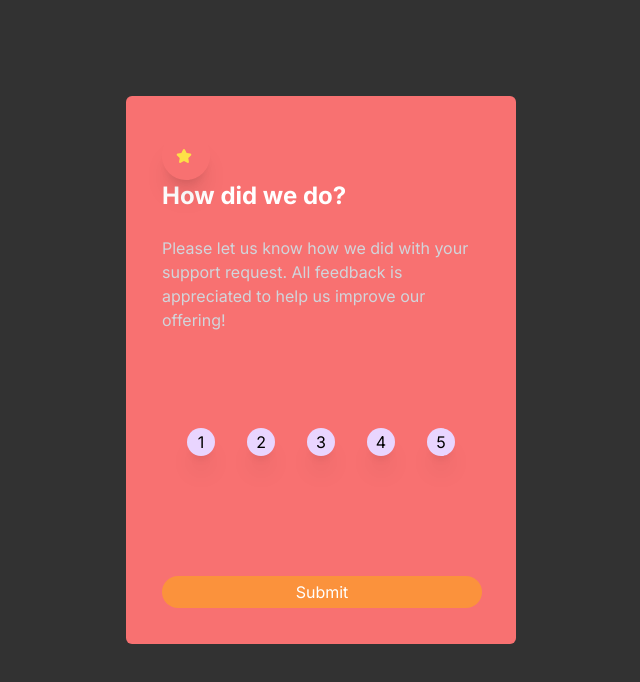
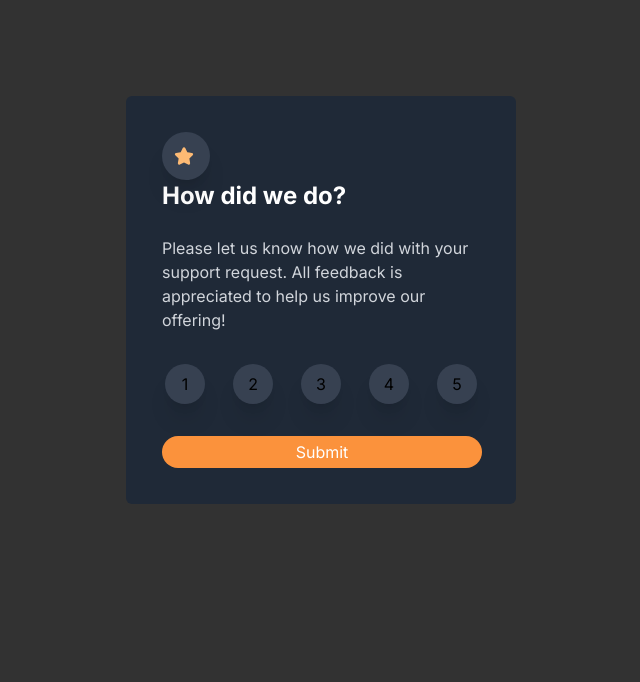
Before and after one commit to katsisaac50/interactive-rating-component-main, a Next.js app: page / in a window 1280 px wide. Shown: the top 682 px of the page, without its empty margins (319-959 px from the left). Built offline with nearby package versions, Linux system fonts and the light colour scheme.

Commit message:
polishing on css

```diff
--- a/src/app/page.js
+++ b/src/app/page.js
@@ -3,9 +3,9 @@ import Image from 'next/image'
 export default function Home() {
   return (
     <main className="flex min-h-screen flex-col items-center justify-between p-24">
-      <div className="p-9 rounded-md bg-red-400 max-w-[390px] mx-auto">
-      <div className="relative w-12 h-12 bg-white-200 rounded-full flex justify-center items-center  p-5 shadow-xl">
-      <svg class="absolute w-4 h-4 text-yellow-300 mr-1" aria-hidden="true" xmlns="http://www.w3.org/2000/svg" fill="currentColor" viewBox="0 0 22 20">
+      <div className="p-9 rounded-md bg-gray-800 max-w-[390px] mx-auto">
+      <div className="relative w-12 h-12 bg-gray-700 rounded-full flex justify-center items-center  p-5 shadow-xl">
+      <svg class="absolute w-5 h-5 text-orange-300 mr-1" aria-hidden="true" xmlns="http://www.w3.org/2000/svg" fill="currentColor" viewBox="0 0 22 20">
         <path d="M20.924 7.625a1.523 1.523 0 0 0-1.238-1.044l-5.051-.734-2.259-4.577a1.534 1.534 0 0 0-2.752 0L7.365 5.847l-5.051.734A1.535 1.535 0 0 0 1.463 9.2l3.656 3.563-.863 5.031a1.532 1.532 0 0 0 2.226 1.616L11 17.033l4.518 2.375a1.534 1.534 0 0 0 2.226-1.617l-.863-5.03L20.537 9.2a1.523 1.523 0 0 0 .387-1.575Z"/>
     </svg>
       </div>
@@ -13,25 +13,23 @@ export default function Home() {
       <p className="text-lg leading-8 text-gray-300 text-sm md:text-base">Please let us know how we did with your support request. All feedback is appreciated
       to help us improve our offering!
       </p>
-      <div class="py-24 flex items-center justify-center space-x-8">
-      <div class="relative w-7 h-7 bg-purple-200 rounded-full flex justify-center items-center text-center p-3 shadow-xl">
+      <div class="py-8 flex items-center justify-center space-x-7">
+      <div class="relative w-7 h-7 bg-gray-700 rounded-full flex justify-center items-center text-center p-5 shadow-xl">
       1
    </div>
-   <div class="relative w-7 h-7 bg-purple-200 rounded-full flex justify-center items-center text-center p-3 shadow-xl">
+   <div class="relative w-7 h-7 bg-gray-700 rounded-full flex justify-center items-center text-center p-5 shadow-xl">
       2
    </div>
-   <div class="relative w-7 h-7 bg-purple-200 rounded-full flex justify-center items-center text-center p-3 shadow-xl">
+   <div class="relative w-7 h-7 bg-gray-700 rounded-full flex justify-center items-center text-center p-5 shadow-xl">
       3
    </div>
-   <div class="relative w-7 h-7 bg-purple-200 rounded-full flex justify-center items-center text-center p-3 shadow-xl">
+   <div class="relative w-7 h-7 bg-gray-700 rounded-full flex justify-center items-center text-center p-5 shadow-xl">
       4
    </div>
-   <div class="relative w-7 h-7 bg-purple-200 rounded-full flex justify-center items-center text-center p-3 shadow-xl">
+   <div class="relative w-7 h-7 bg-gray-700 rounded-full flex justify-center items-center text-center p-5 shadow-xl">
       5
    </div>
    </div>
-
-      <br/>
       <button className="pt-1 pb-1 w-80 max-h-fit hover:bg-gray-100 max-w-screen-2xl bg-orange-400 text-white  rounded-full ...">Submit</button>
       </div>
     </main>
```
